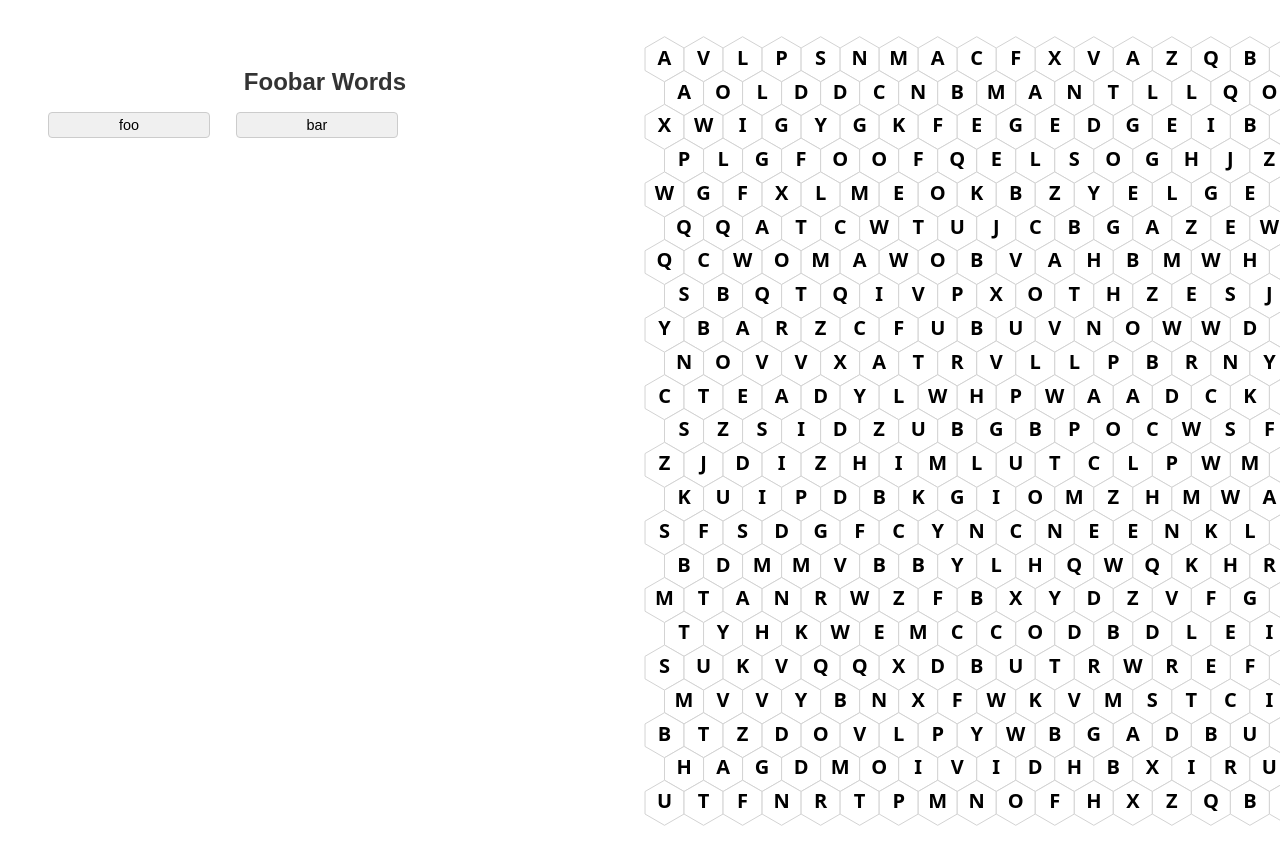
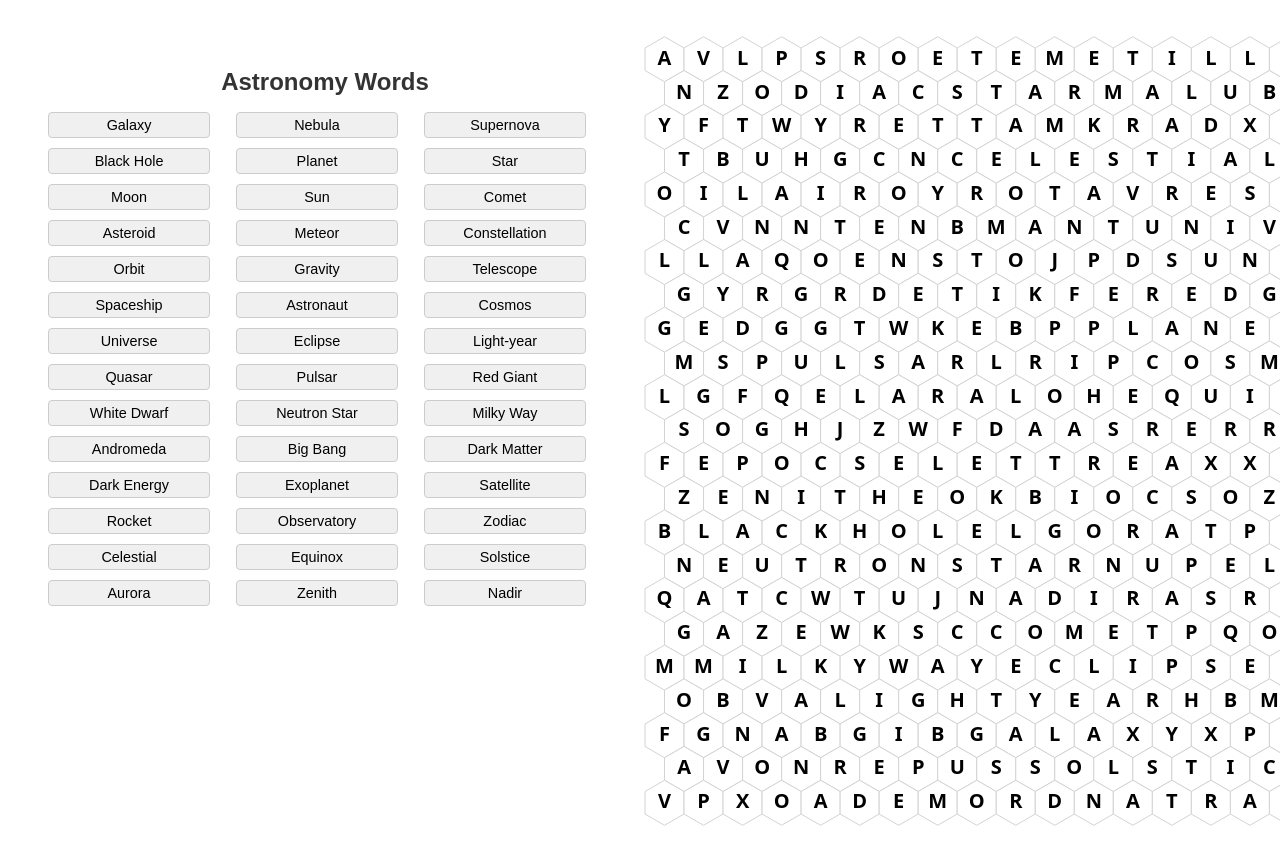
Before and after one commit to dopplerreflect/wordsearch, a SvelteKit app: page / in a window 1280 px wide. Shown: the top 856 px of the page. Built offline with nearby package versions, Linux system fonts and the light colour scheme.

Commit message:
remove console messages

```diff
--- /dev/null
+++ b/src/lib/words/Astronomy.json
@@ -0,0 +1,44 @@
+[
+  "Galaxy",
+  "Nebula",
+  "Supernova",
+  "Black Hole",
+  "Planet",
+  "Star",
+  "Moon",
+  "Sun",
+  "Comet",
+  "Asteroid",
+  "Meteor",
+  "Constellation",
+  "Orbit",
+  "Gravity",
+  "Telescope",
+  "Spaceship",
+  "Astronaut",
+  "Cosmos",
+  "Universe",
+  "Eclipse",
+  "Light-year",
+  "Quasar",
+  "Pulsar",
+  "Red Giant",
+  "White Dwarf",
+  "Neutron Star",
+  "Milky Way",
+  "Andromeda",
+  "Big Bang",
+  "Dark Matter",
+  "Dark Energy",
+  "Exoplanet",
+  "Satellite",
+  "Rocket",
+  "Observatory",
+  "Zodiac",
+  "Celestial",
+  "Equinox",
+  "Solstice",
+  "Aurora",
+  "Zenith",
+  "Nadir"
+]
--- /dev/null
+++ b/src/lib/words/Gardening.json
@@ -0,0 +1,44 @@
+[
+  "Soil",
+  "Seeds",
+  "Water",
+  "Sun",
+  "Plant",
+  "Flower",
+  "Vegetable",
+  "Fruit",
+  "Herb",
+  "Shovel",
+  "Trowel",
+  "Hoe",
+  "Rake",
+  "Gloves",
+  "Compost",
+  "Mulch",
+  "Fertilizer",
+  "Pesticide",
+  "Herbicide",
+  "Pruning",
+  "Harvest",
+  "Trellis",
+  "Stakes",
+  "Pots",
+  "Planter",
+  "Greenhouse",
+  "Annuals",
+  "Perennials",
+  "Biennials",
+  "Bulbs",
+  "Roots",
+  "Stem",
+  "Leaf",
+  "Petal",
+  "Pollination",
+  "Bees",
+  "Butterflies",
+  "Aphids",
+  "Ladybugs",
+  "Topsoil",
+  "Weeding",
+  "Irrigation"
+]
--- /dev/null
+++ b/src/lib/words/Lawncare.json
@@ -0,0 +1,45 @@
+
+[
+  "mower",
+  "grass",
+  "weeds",
+  "fertilizer",
+  "sprinkler",
+  "rake",
+  "soil",
+  "seed",
+  "sod",
+  "aerate",
+  "thatch",
+  "mulch",
+  "hedge",
+  "trimmer",
+  "edger",
+  "blower",
+  "topsoil",
+  "compost",
+  "drought",
+  "watering",
+  "green",
+  "blades",
+  "roots",
+  "pests",
+  "insecticide",
+  "herbicide",
+  "fungicide",
+  "nutrients",
+  "pH",
+  "limestone",
+  "gypsum",
+  "core aeration",
+  "overseeding",
+  "topdressing",
+  "clippings",
+  "landscape",
+  "garden",
+  "turf",
+  "organic",
+  "pre-emergent",
+  "post-emergent",
+  "grub"
+]
--- a/src/routes/+page.svelte
+++ b/src/routes/+page.svelte
@@ -6,12 +6,11 @@
   import { getWordLists} from "$lib/words/index";
 
   const wordLists = getWordLists();
-  console.log({wordLists})
 
   let selectedWordList = $state(wordLists[0].name);
 
   let currentWords = $derived(wordLists.find((wordList) => wordList.name === selectedWordList)?.words);
-  $inspect({currentWords})
+
   const rows = 23;
   const cols = 20;
   let { hexGridData, wordPlacementData } = $derived(placeWords(currentWords, rows, cols));
```
